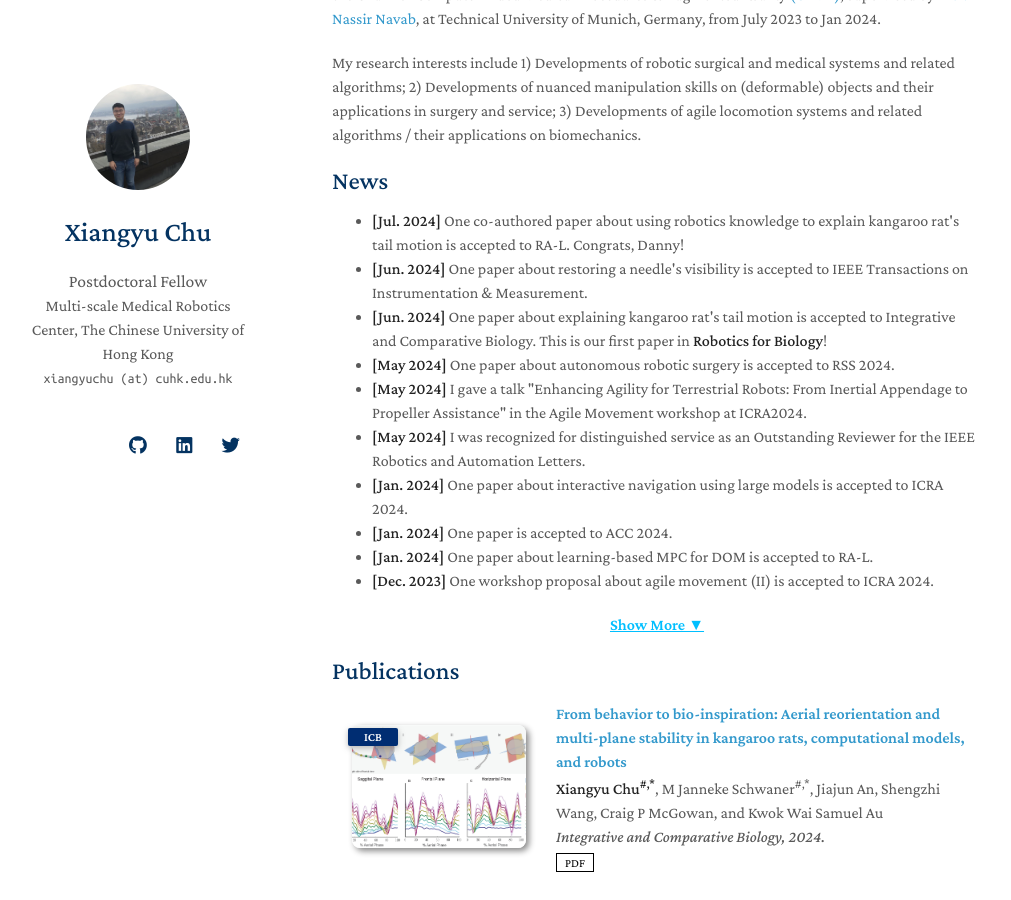
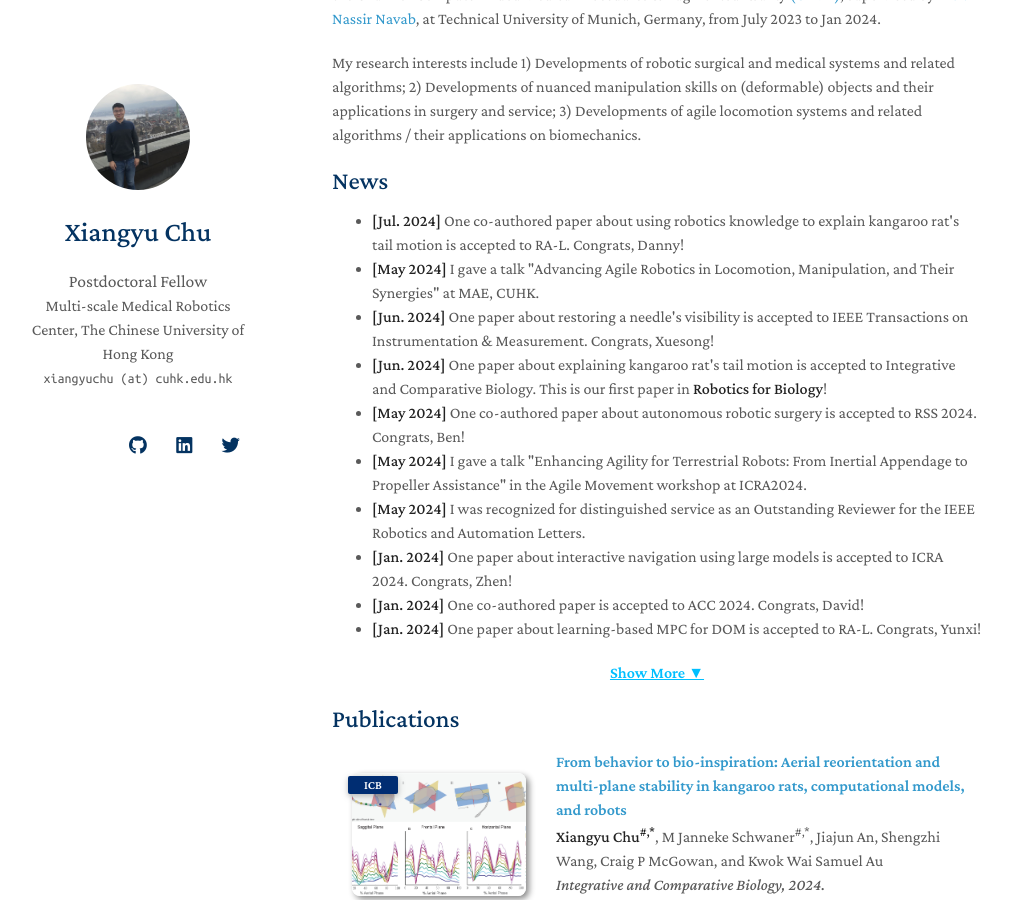
Before and after one commit to xiangyuchu03/xiangyuchu03.github.io, a Jekyll site: the page built from index.md, in a window 1280 px wide and 900 px high, scrolled down 246 px. Shown: the whole window, without its empty margins (138-1149 px from the left). Built offline with Jekyll 4.4.1, drawn with Linux system fonts in a browser that asks for light colours; nearby versions of some CDN libraries; a style sheet for code colours, icons or effects is not loaded; our own code applies the rules of GitHub Pages for plain Markdown files.

Commit message:
Update index.md

```diff
--- a/index.md
+++ b/index.md
@@ -11,27 +11,27 @@ My research interests include 1) Developments of robotic surgical and medical sy
 ## News
 <ul id="news-list">
     <li class="news-item"><strong>[Jul. 2024]</strong> One co-authored paper about using robotics knowledge to explain kangaroo rat's tail motion is accepted to RA-L. Congrats, Danny! </li>
-    <li class="news-item"><strong>[Jun. 2024]</strong> One paper about restoring a needle's visibility is accepted to IEEE Transactions on Instrumentation & Measurement.</li>
+    <li class="news-item"><strong>[May 2024]</strong> I gave a talk "Advancing Agile Robotics in Locomotion, Manipulation, and Their Synergies" at MAE, CUHK.</li>
+    <li class="news-item"><strong>[Jun. 2024]</strong> One paper about restoring a needle's visibility is accepted to IEEE Transactions on Instrumentation & Measurement. Congrats, Xuesong!</li>
     <li class="news-item"><strong>[Jun. 2024]</strong> One paper about explaining kangaroo rat's tail motion is accepted to Integrative and Comparative Biology. This is our first paper in <strong>Robotics for Biology</strong>!</li>
-    <li class="news-item"><strong>[May 2024]</strong> One paper about autonomous robotic surgery is accepted to RSS 2024.</li>
+    <li class="news-item"><strong>[May 2024]</strong> One co-authored paper about autonomous robotic surgery is accepted to RSS 2024. Congrats, Ben!</li>
     <li class="news-item"><strong>[May 2024]</strong> I gave a talk "Enhancing Agility for Terrestrial Robots: From Inertial Appendage to Propeller Assistance" in the Agile Movement workshop at ICRA2024.</li>
     <li class="news-item"><strong>[May 2024]</strong> I was recognized for distinguished service as an Outstanding Reviewer for the IEEE Robotics and Automation Letters.</li>
-    <li class="news-item"><strong>[Jan. 2024]</strong> One paper about interactive navigation using large models is accepted to ICRA 2024.</li>
-    <li class="news-item"><strong>[Jan. 2024]</strong> One paper is accepted to ACC 2024.</li>
-    <li class="news-item"><strong>[Jan. 2024]</strong> One paper about learning-based MPC for DOM is accepted to RA-L.</li>
+    <li class="news-item"><strong>[Jan. 2024]</strong> One paper about interactive navigation using large models is accepted to ICRA 2024. Congrats, Zhen!</li>
+    <li class="news-item"><strong>[Jan. 2024]</strong> One co-authored paper is accepted to ACC 2024. Congrats, David!</li>
+    <li class="news-item"><strong>[Jan. 2024]</strong> One paper about learning-based MPC for DOM is accepted to RA-L. Congrats, Yunxi!</li>
     <li class="news-item"><strong>[Dec. 2023]</strong> One workshop proposal about agile movement (II) is accepted to ICRA 2024.</li>
-    <li class="news-item"><strong>[Sept. 2023]</strong> One paper is accepted to Humanoids 2023.</li>
+    <li class="news-item"><strong>[Sept. 2023]</strong> One co-authored paper is accepted to Humanoids 2023. Congrats, David!</li>
     <li class="news-item"><strong>[Sept. 2023]</strong> One paper about hybrid inertial appendage is accepted to RA-L.</li>
     <li class="news-item"><strong>[Sept. 2023]</strong> One paper about learning from intuitive teleoperation is accepted to ISER 2023.</li>
-    <li class="news-item"><strong>[Jul. 2023]</strong> One paper is accepted to T-RO.</li>
-    <li class="news-item"><strong>[Jun. 2023]</strong> One paper is accepted to IROS 2023.</li>
+    <li class="news-item"><strong>[Jul. 2023]</strong> One co-authored paper is accepted to T-RO. Congrats, Jing!</li>
+    <li class="news-item"><strong>[Jun. 2023]</strong> One co-authored paper is accepted to IROS 2023. Congrats, Ben!</li>
     <li class="news-item"><strong>[May 2023]</strong> One paper about large-scale cloth manipulation is accepted to CASE 2023.</li>
     <li class="news-item"><strong>[Jan. 2023]</strong> Two papers are accepted to ICRA 2023.</li>
     <li class="news-item"><strong>[Dec. 2022]</strong> One workshop proposal about agile movement is accepted to ICRA 2023.</li>
     <li class="news-item"><strong>[Jun. 2022]</strong> One paper about nonholonomic vehicle navigation is accepted to T-MECH.</li>
-    <li class="news-item"><strong>[May 2022]</strong> One paper is accepted to T-MECH.</li>
+    <li class="news-item"><strong>[May 2022]</strong> One co-authored paper is accepted to T-MECH. Congrats, Danny!</li>
     <li class="news-item"><strong>[Apr. 2022]</strong> One paper about null space avoidance theory is accepted to T-CST.</li>
-    <li class="news-item"><strong>[Feb. 2022]</strong> One paper is accepted to ACC 2022.</li>
     <li class="news-item"><strong>[Jul. 2021]</strong> I defended my Ph.D. dissertation with the committee members: Prof. Yunhui Liu, Prof. Kwok Wai Samuel Au, Prof. Tat Ming Lau, and Prof. Marco Hutter.</li>
 </ul>
 
```
